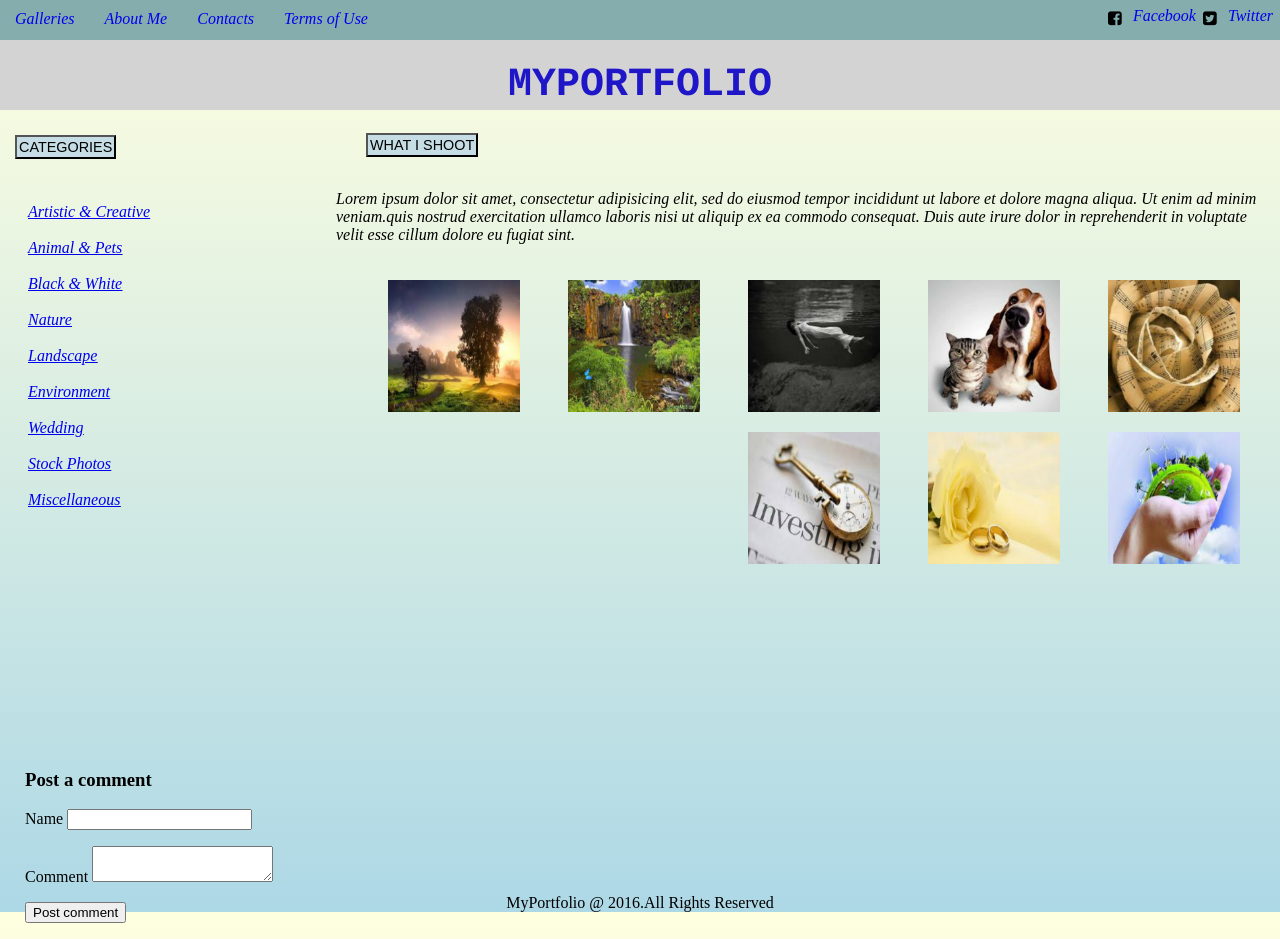
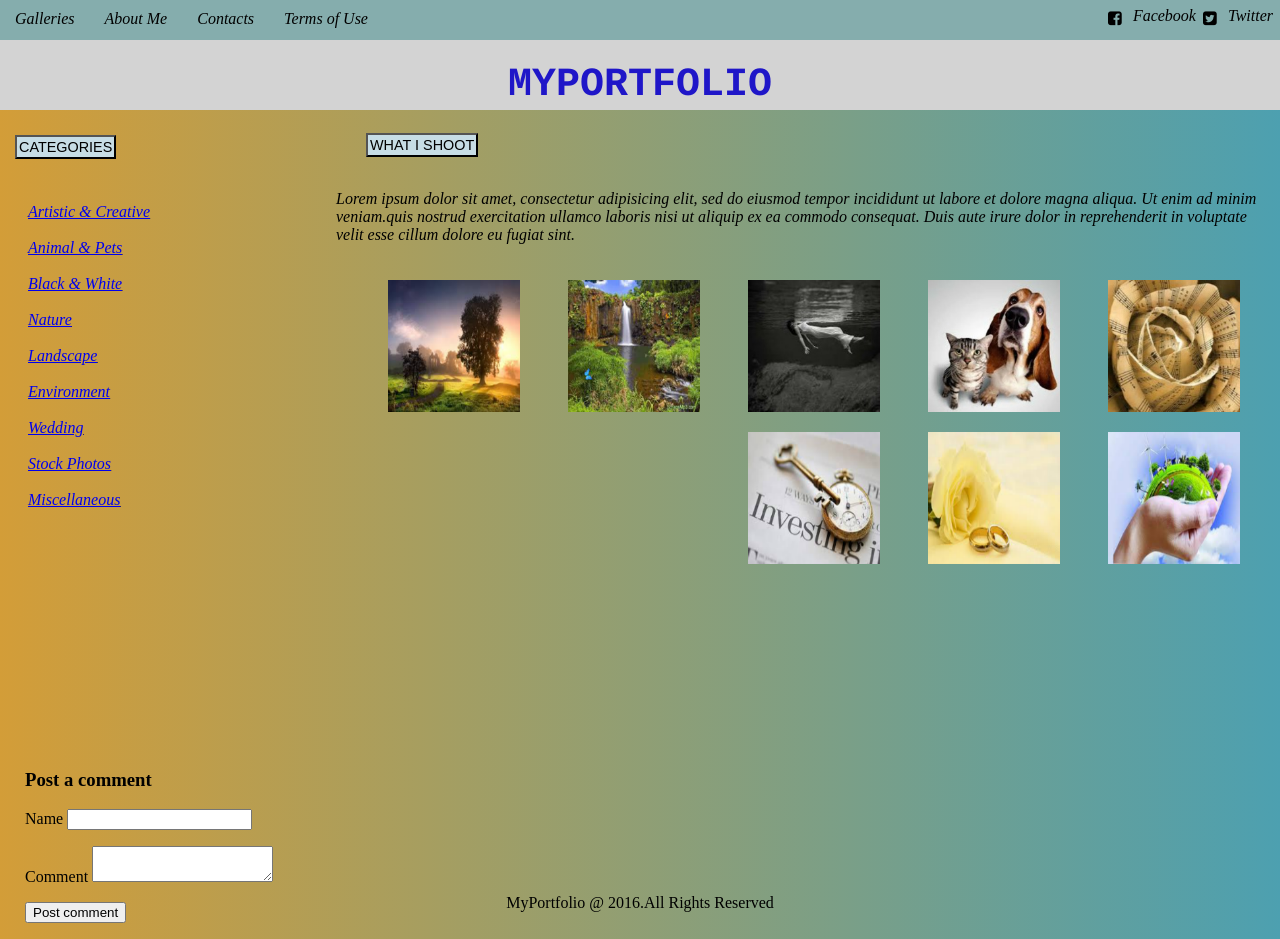
Before and after one commit to Anithasrini/Myportfolio, a plain HTML site: page index.html in a window 1280 px wide. Drawn offline with nearby package versions, Linux system fonts and the light colour scheme; files that its build step writes are made by us from their sources.

Commit message:
Change the linear gradient element in _base.scss

```diff
--- a/scss/base/_base.scss
+++ b/scss/base/_base.scss
@@ -8,7 +8,7 @@
 }
 
 body {
-  @include linear-gradient(to top, lightblue, lightyellow);
+  @include linear-gradient(to left, #4DA0B0, #D39D38);
   // background-color: darken($color-base, 7%);
 
   margin: 0;
@@ -42,7 +42,7 @@ body {
     a {
       text-decoration: none;
       font-style: italic;
-      // color: darken($color-text, 30%);
+      color: darken($color-text, 30%);
       font-size: 1em;
      }
 }
```
